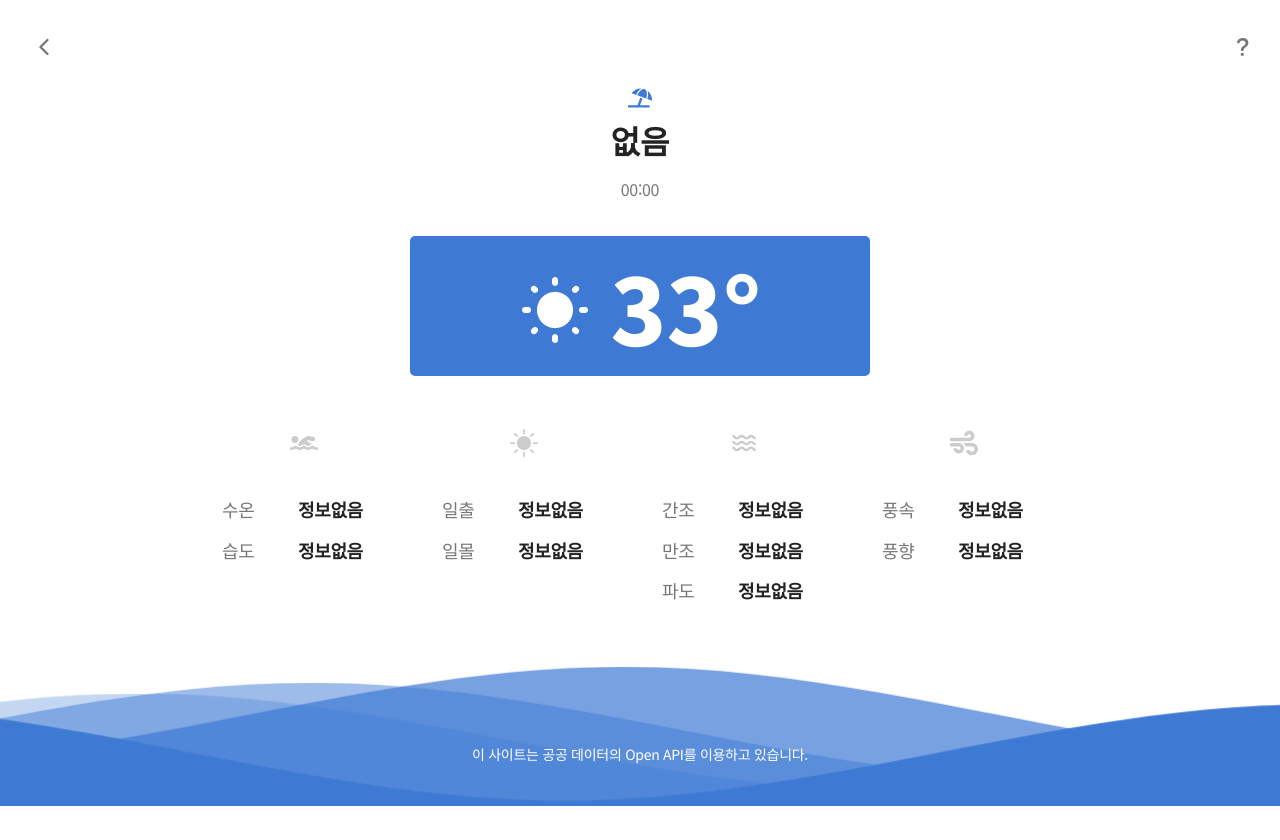
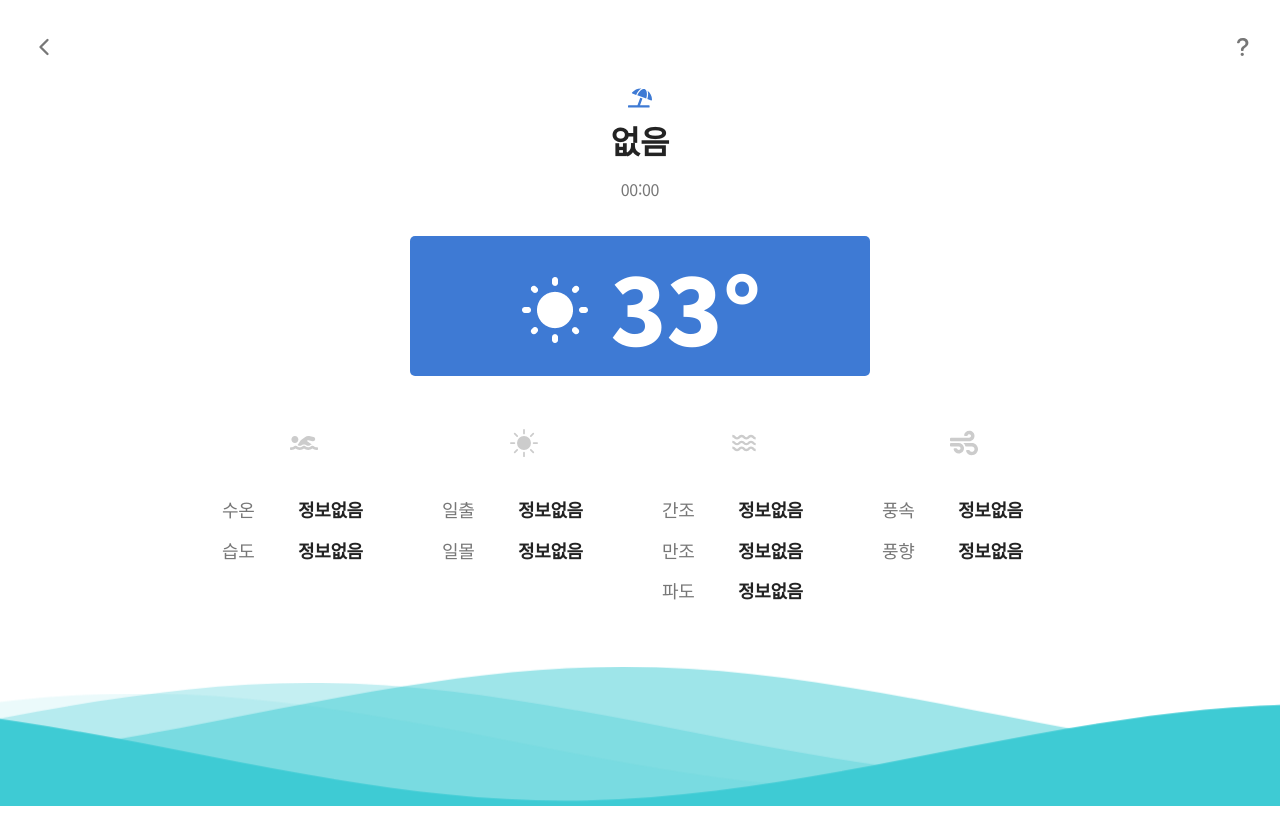
Before and after one commit to yujleee/today-sea-nextjs, a Next.js app: page /info in a window 1280 px wide. Built offline with nearby package versions, Linux system fonts and the light colour scheme.

Commit message:
💄 Modify wave color according to the page path

```diff
--- a/components/common/Waves.tsx
+++ b/components/common/Waves.tsx
@@ -1,12 +1,19 @@
+import { useRouter } from 'next/router';
 import React from 'react';
 import styles from 'styles/components/Wave.module.scss';
 
 const Waves = () => {
+  const router = useRouter();
+  const currentPath = router.pathname.slice(1);
+
   return (
     <div className={styles.waveWrapper}>
+      {currentPath !== 'info' && (
         <p className={`${styles.descText} ${styles.bottom}`}>
           이 사이트는 공공 데이터의 Open API를 이용하고 있습니다.
         </p>
+      )}
+      {currentPath !== 'info' && (
         <svg
           className={styles.waves}
           xmlns="http://www.w3.org/2000/svg"
@@ -28,6 +35,30 @@ const Waves = () => {
             <use xlinkHref="#gentle-wave" x="48" y="7" fill="rgba(62, 122, 212)" />
           </g>
         </svg>
+      )}
+      {currentPath === 'info' && (
+        <svg
+          className={styles.waves}
+          xmlns="http://www.w3.org/2000/svg"
+          xmlnsXlink="http://www.w3.org/1999/xlink"
+          viewBox="0 24 150 28"
+          preserveAspectRatio="none"
+          shape-rendering="auto"
+        >
+          <defs>
+            <path
+              id="gentle-wave"
+              d="M-160 44c30 0 58-18 88-18s 58 18 88 18 58-18 88-18 58 18 88 18 v44h-352z"
+            />
+          </defs>
+          <g className={styles.parallax}>
+            <use xlinkHref="#gentle-wave" x="48" y="0" fill="rgba(62, 203, 212,0.5)" />
+            <use xlinkHref="#gentle-wave" x="48" y="3" fill="rgba(62, 203, 212,0.3)" />
+            <use xlinkHref="#gentle-wave" x="48" y="5" fill="rgba(62, 203, 212,0.1)" />
+            <use xlinkHref="#gentle-wave" x="48" y="7" fill="rgba(62, 203, 212)" />
+          </g>
+        </svg>
+      )}
     </div>
   );
 };
```
Lines whose indentation alone changed are shown as unchanged.
